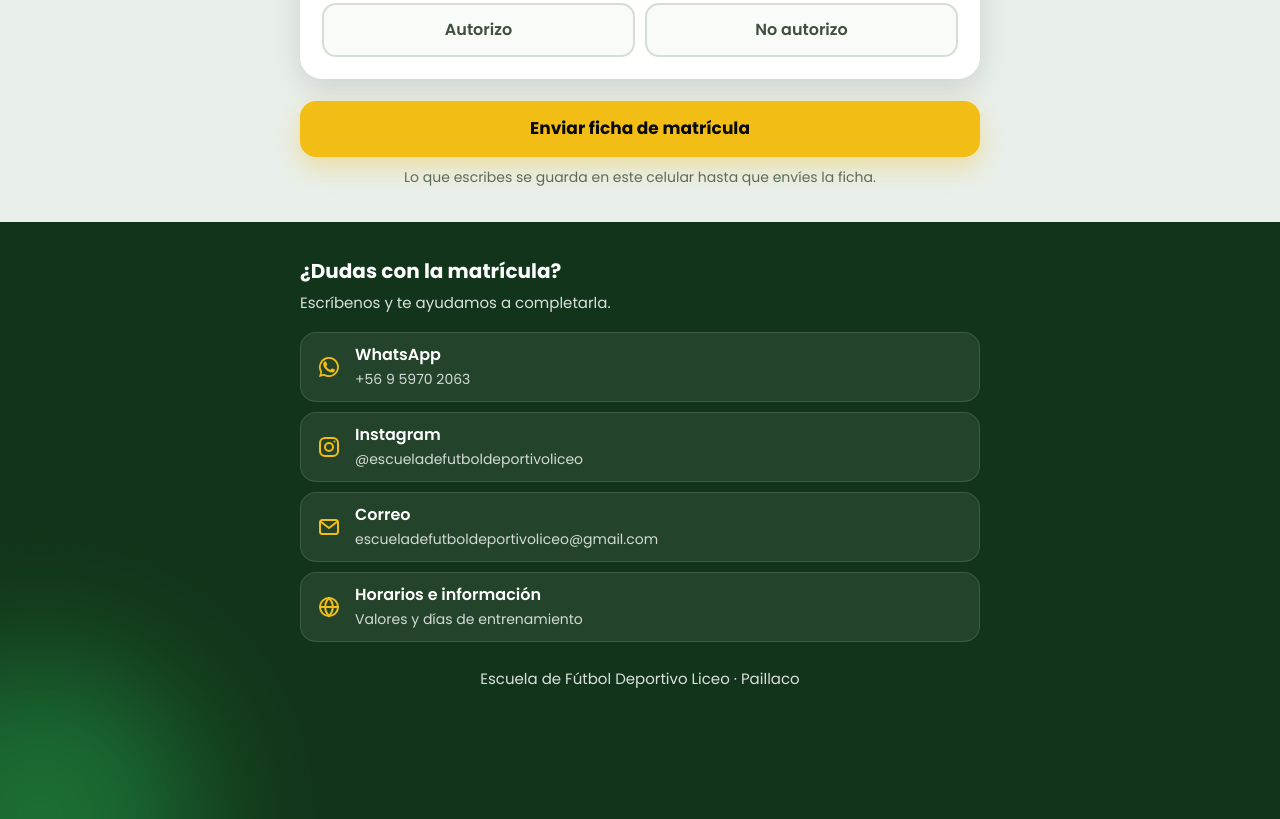
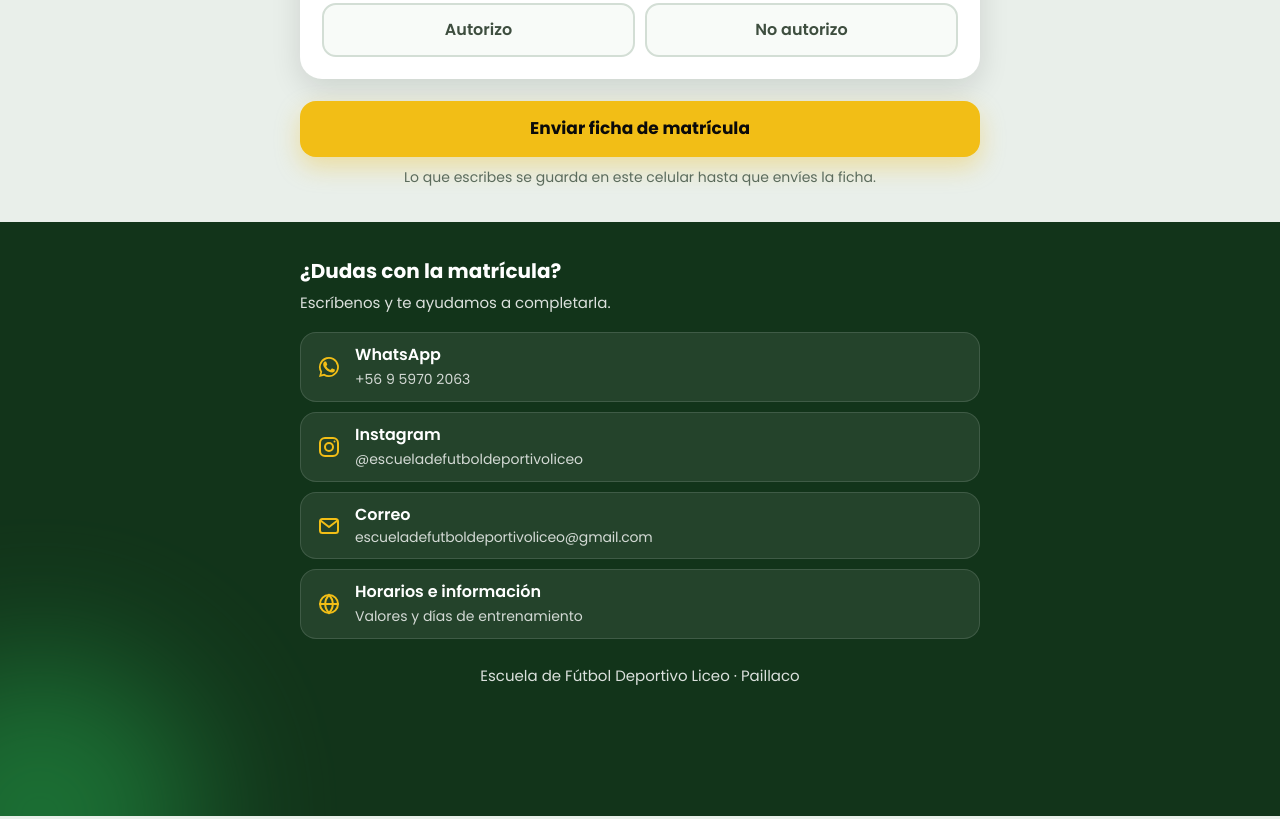
Before and after one commit to escueladefutboldeportivoliceo/escueladefutboldeportivoliceo.github.io, a plain HTML site: page matricula.html in a window 1280 px wide. Shown: the part 3104-3923 px from the top of the page. Drawn offline with Linux system fonts and the light colour scheme.

Commit message:
Add files via upload

```diff
--- a/matricula.html
+++ b/matricula.html
@@ -111,6 +111,9 @@
   .enlace svg{width:24px;height:24px;flex:none;color:var(--amarillo)}
   .enlace b{display:block;font-weight:600;font-size:16px}
   .enlace span{font-size:14px;opacity:.8;word-break:break-all}
+  .flex1{flex:1;min-width:0}
+  .enlaces > .enlace{min-width:0;overflow:hidden}
+  .enlace span.una-linea{display:block;white-space:nowrap;word-break:normal;font-size:14px;letter-spacing:-.01em}
   .pie{margin-top:26px;font-size:13px;opacity:.7;text-align:center}
 
   /* Barra inferior */
@@ -314,7 +317,7 @@
       </a>
       <a class="enlace" href="mailto:escueladefutboldeportivoliceo@gmail.com">
         <svg viewBox="0 0 24 24" fill="none" stroke="currentColor" stroke-width="2" stroke-linejoin="round"><rect x="3" y="5" width="18" height="14" rx="2.5"/><path d="M3.5 6.5l8.5 6.5 8.5-6.5"/></svg>
-        <div><b>Correo</b><span>escueladefutboldeportivoliceo@gmail.com</span></div>
+        <div class="flex1"><b>Correo</b><span class="una-linea">escueladefutboldeportivoliceo@gmail.com</span></div>
       </a>
       <a class="enlace" href="https://escueladefutboldeportivoliceo.github.io/" target="_blank" rel="noopener">
         <svg viewBox="0 0 24 24" fill="none" stroke="currentColor" stroke-width="2" stroke-linecap="round"><circle cx="12" cy="12" r="9"/><path d="M3 12h18M12 3c2.5 2.6 3.8 5.6 3.8 9s-1.3 6.4-3.8 9c-2.5-2.6-3.8-5.6-3.8-9S9.5 5.6 12 3z"/></svg>
@@ -539,6 +542,18 @@
     new IntersectionObserver(([e]) => flotante.classList.toggle('oculta', e.isIntersecting), {threshold: 0})
       .observe($('ficha'));
   }
+
+  // Correo en una sola línea: ajusta el tamaño de letra al ancho disponible
+  function ajustarLinea(){
+    document.querySelectorAll('.una-linea').forEach(el => {
+      el.style.fontSize = '14px';
+      let t = 14;
+      while (el.scrollWidth > el.clientWidth && t > 9) { t -= 0.25; el.style.fontSize = t + 'px'; }
+    });
+  }
+  ajustarLinea();
+  window.addEventListener('resize', ajustarLinea);
+  if (document.fonts && document.fonts.ready) document.fonts.ready.then(ajustarLinea);
 </script>
 </body>
 </html>
```
